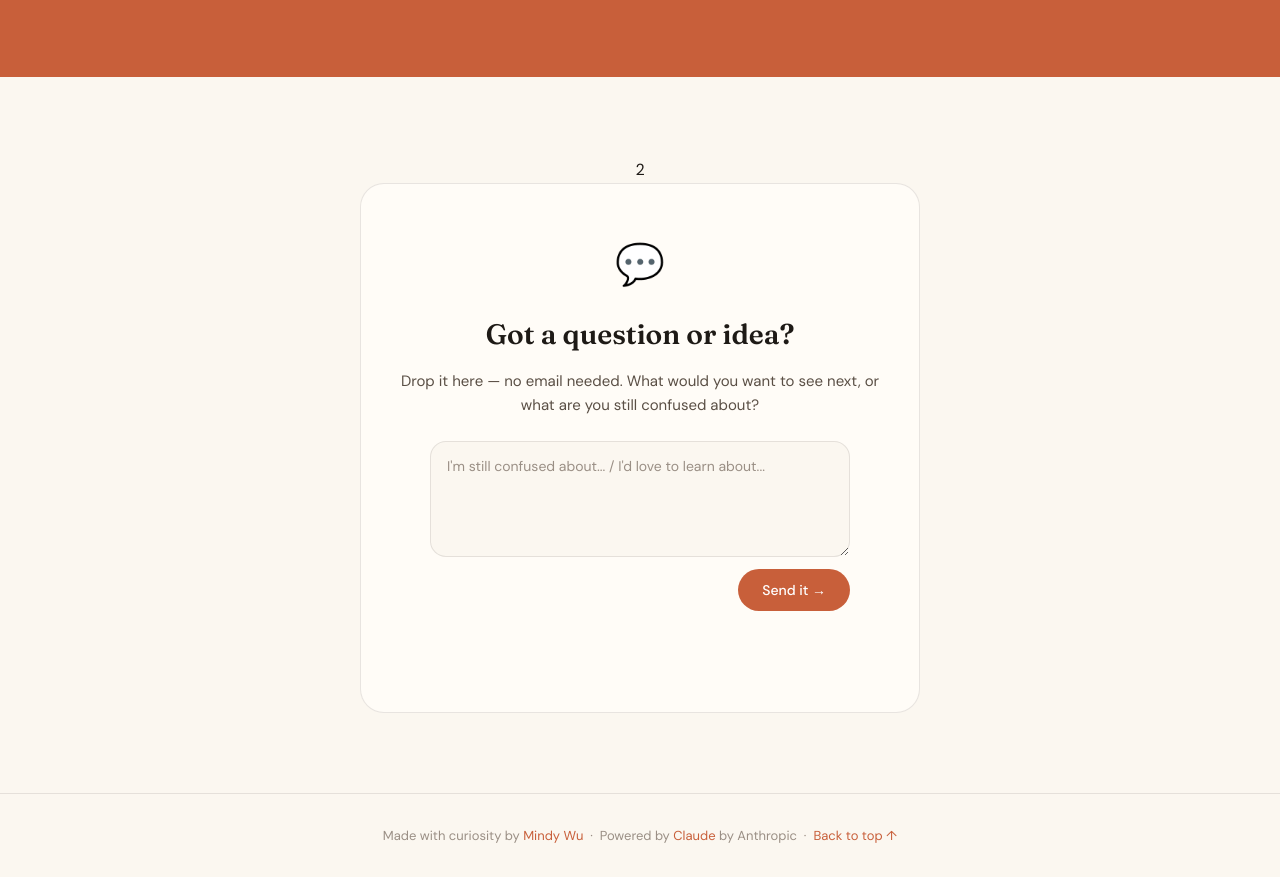
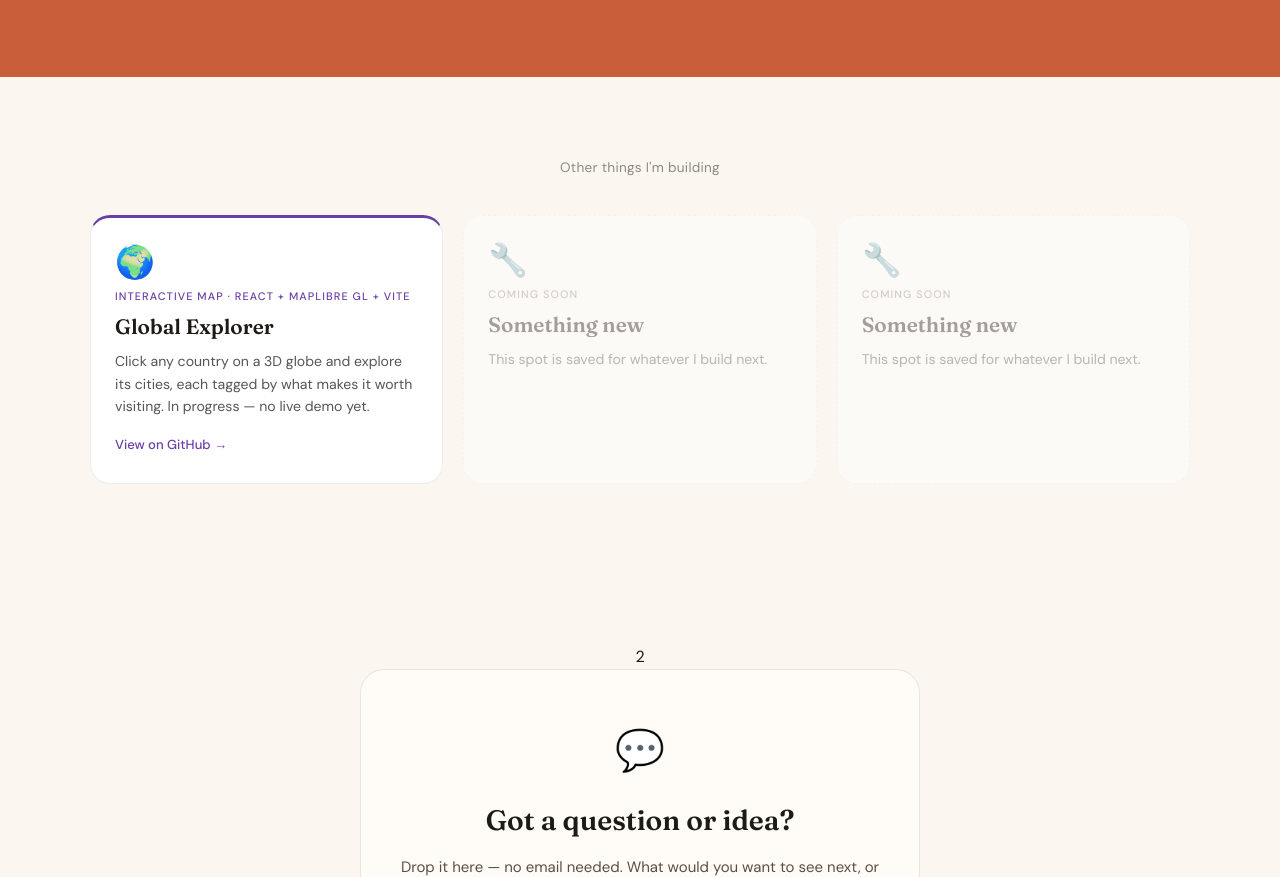
Before and after one commit to mindyjwu/mindys-ai-guide, a website: page index.html in a window 1280 px wide. Shown: the part 3268-4145 px from the top of the page. Drawn offline with Linux system fonts and the light colour scheme.

Commit message:
add Other things I'm building section with Global Explorer card
Co-Authored-By: Claude Sonnet 4.6 <noreply@anthropic.com>

```diff
--- a/index.html
+++ b/index.html
@@ -239,6 +239,41 @@
   </div>
 </section>
 
+<!-- ===================== PROJECTS ===================== -->
+<section class="tools-section" id="projects">
+  <div class="tools-inner">
+    <p class="tools-eyebrow">Other things I'm building</p>
+    <div class="tools-cards">
+
+      <!-- Global Explorer -->
+      <a href="https://github.com/mindyjwu/global-explorer" target="_blank" rel="noopener" class="tools-card tools-card--explorer">
+        <div class="tools-card__icon">🌍</div>
+        <div class="tools-card__tag">Interactive map · React + MapLibre GL + Vite</div>
+        <div class="tools-card__title">Global Explorer</div>
+        <div class="tools-card__desc">Click any country on a 3D globe and explore its cities, each tagged by what makes it worth visiting. In progress — no live demo yet.</div>
+        <div class="tools-card__cta">View on GitHub →</div>
+      </a>
+
+      <!-- Placeholder — replace with your next project -->
+      <div class="tools-card" style="opacity: 0.4; cursor: default; border-style: dashed;">
+        <div class="tools-card__icon">🔧</div>
+        <div class="tools-card__tag" style="color: var(--ink-muted);">Coming soon</div>
+        <div class="tools-card__title">Something new</div>
+        <div class="tools-card__desc">This spot is saved for whatever I build next.</div>
+      </div>
+
+      <!-- Placeholder — replace with your next project -->
+      <div class="tools-card" style="opacity: 0.4; cursor: default; border-style: dashed;">
+        <div class="tools-card__icon">🔧</div>
+        <div class="tools-card__tag" style="color: var(--ink-muted);">Coming soon</div>
+        <div class="tools-card__title">Something new</div>
+        <div class="tools-card__desc">This spot is saved for whatever I build next.</div>
+      </div>
+
+    </div>
+  </div>
+</section>
+
 <!-- ===================== FEEDBACK ===================== -->
 <section class="feedback-section" id="feedback">2
   <div class="feedback-box">
```
